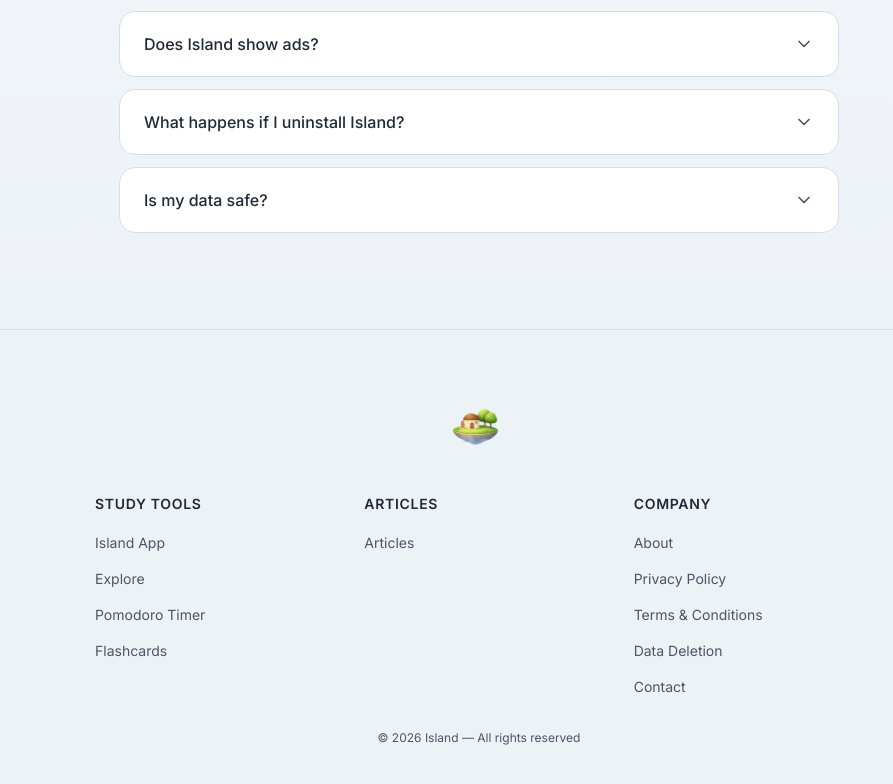
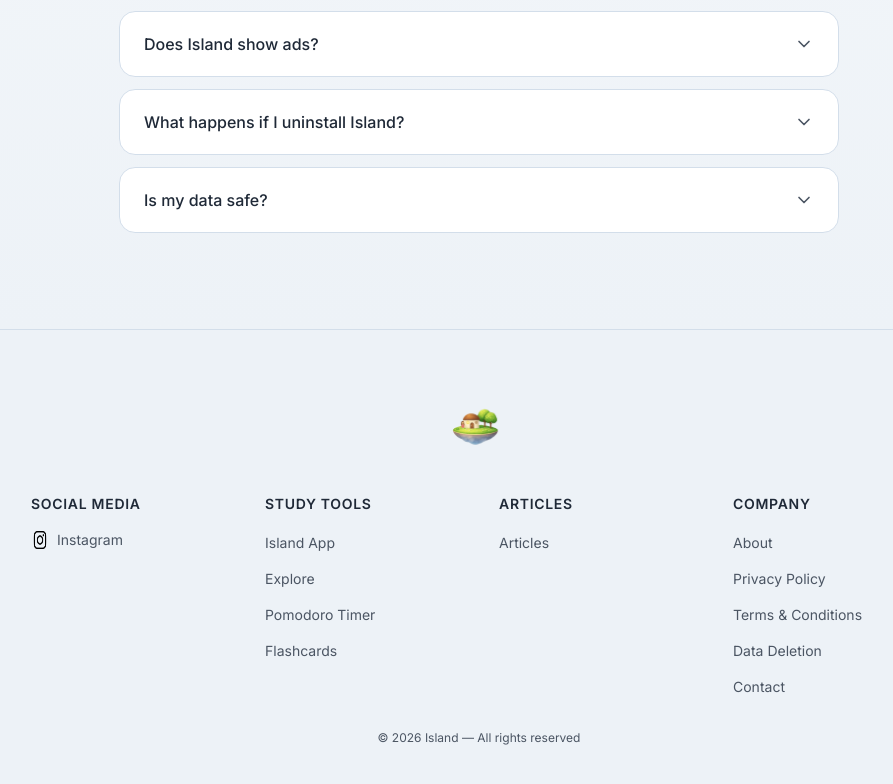
Before and after one commit to AhmadFaiqAisyAfrah/Island-Landing-Page, a Next.js app: page / in a window 1280 px wide. Shown: the part 5165-5949 px from the top of the page, without its empty margins (161-1054 px from the left). Built offline with nearby package versions, Linux system fonts and the light colour scheme; no server answers.

Commit message:
memasukkan verifikasi website hilltopads

```diff
--- a/src/components/Footer.tsx
+++ b/src/components/Footer.tsx
@@ -1,7 +1,14 @@
 import Link from "next/link";
 import Image from "next/image";
 
-const footerSections = [
+const footerSections: { title: string; social?: boolean; links: { label: string; href: string; icon?: string }[] }[] = [
+    {
+        title: "Social Media",
+        social: true,
+        links: [
+            { label: "Instagram", href: "https://www.instagram.com/islandapp.id/", icon: "/island-logo/instagram.png" },
+        ],
+    },
     {
         title: "Study Tools",
         links: [
@@ -38,7 +45,7 @@ export default function Footer() {
                     <Image src="/island-logo.png" alt="Island" width={100} height={100} className="h-[100px] w-auto object-contain mb-4" />
 
                     {/* Navigation columns */}
-                    <div className="grid grid-cols-1 md:grid-cols-3 gap-10 w-full max-w-3xl mb-8">
+                    <div className="grid grid-cols-1 md:grid-cols-4 gap-10 w-full max-w-4xl mb-8">
                         {footerSections.map((section) => (
                             <div key={section.title} className="text-center md:text-left">
                                 <h4 className="text-sm font-semibold text-[var(--heading-text)] mb-4 uppercase tracking-wider">
@@ -47,12 +54,26 @@ export default function Footer() {
                                 <ul className="space-y-3">
                                     {section.links.map((link) => (
                                         <li key={link.href}>
+                                            {section.social ? (
+                                                <a
+                                                    href={link.href}
+                                                    target="_blank"
+                                                    rel="noopener noreferrer"
+                                                    className="flex items-center gap-2 text-sm text-[var(--paragraph-text)] hover:text-[var(--accent-green)] transition-colors"
+                                                >
+                                                    {link.icon && (
+                                                        <Image src={link.icon} alt="" width={18} height={18} className="w-[18px] h-[18px]" />
+                                                    )}
+                                                    {link.label}
+                                                </a>
+                                            ) : (
                                                 <Link
                                                     href={link.href}
                                                     className="text-sm text-[var(--paragraph-text)] hover:text-[var(--accent-green)] transition-colors"
                                                 >
                                                     {link.label}
                                                 </Link>
+                                            )}
                                         </li>
                                     ))}
                                 </ul>
```
Also changed, not shown: e24faac7f8fba568e896.txt (added), island logo/instagram logo.png (added), public/e24faac7f8fba568e896.txt (added), public/island-logo/instagram.png (added). Lines whose indentation alone changed are shown as unchanged.
